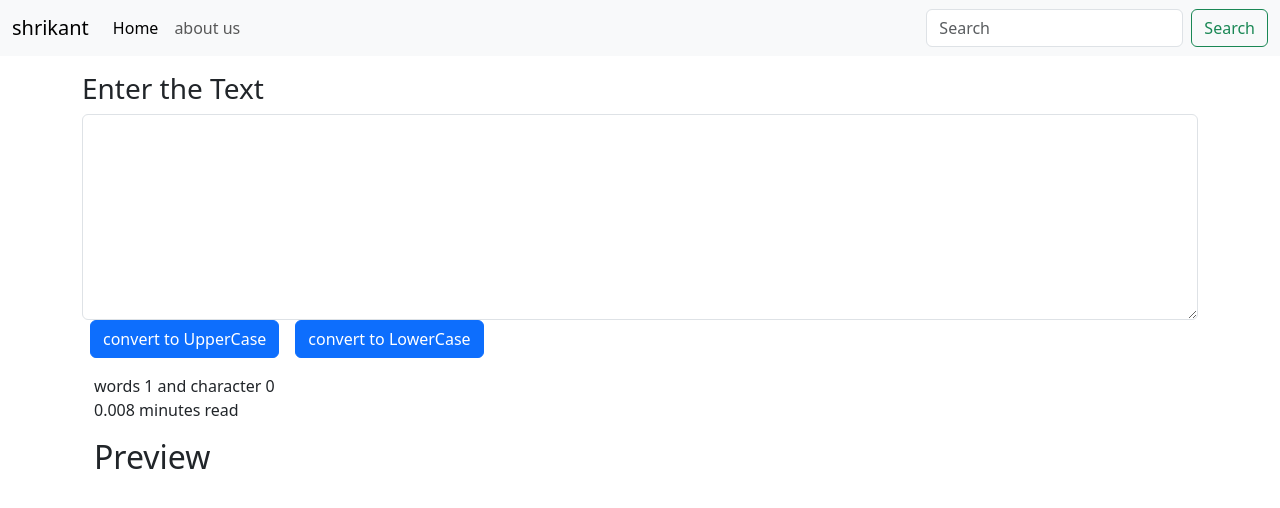
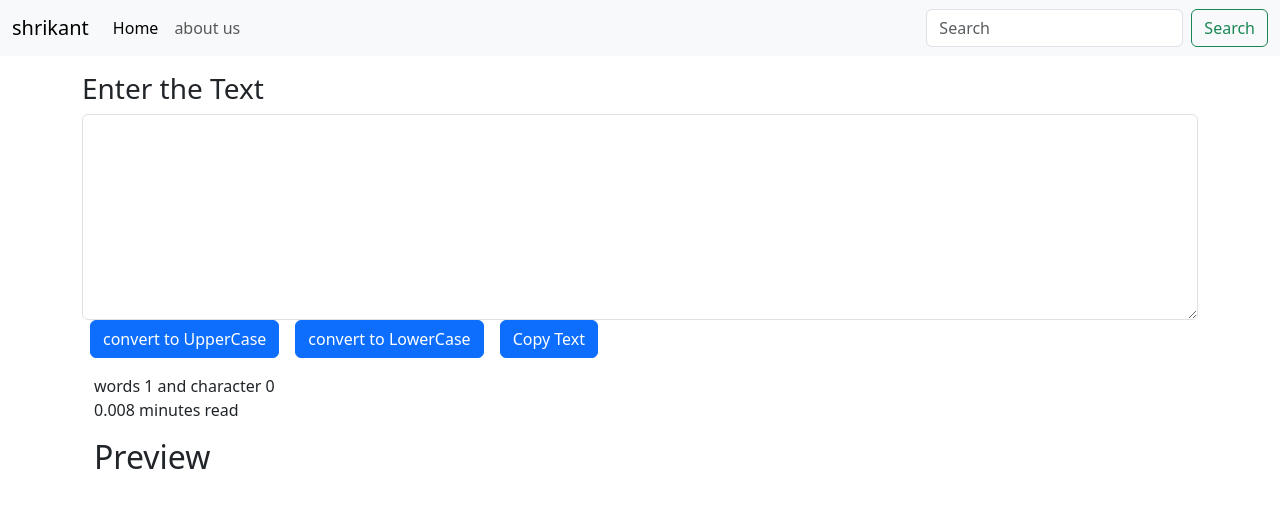
Before and after one commit to Shrikantj0794/React_js, a React (Create React App) app in the folder practice/textutils/: page / in a window 1280 px wide. Shown: the top 508 px of the page. Built offline with nearby package versions, Linux system fonts and the light colour scheme.

Commit message:
copy btn add

```diff
--- a/practice/textutils/src/compoenent/Form.js
+++ b/practice/textutils/src/compoenent/Form.js
@@ -19,6 +19,11 @@ export default function Form(props) {
     let lowertext =text.toLowerCase();
     setText(lowertext)
   }
+  const CopyText = ()=>{
+    var text = document.getElementById("myForm");
+    text.select();
+    navigator.clipboard.writeText(text.value)
+  }
 
     return (
     <div>
@@ -27,6 +32,7 @@ export default function Form(props) {
             <textarea className="form-control" value={text} onChange={handleonChange} id="myForm" rows="8"></textarea>
             <button className='btn btn-primary mx-2' onClick={ handleUpClick}>convert to UpperCase</button>
             <button className='btn btn-primary mx-2' onClick={ changelowercase}>convert to LowerCase</button>
+            <button className='btn btn-primary mx-2' onClick={ CopyText}>Copy Text</button>
              {/* Call multiple functions onClick ReactJS */}
           </div>
         <div className="container mb-3">
```
